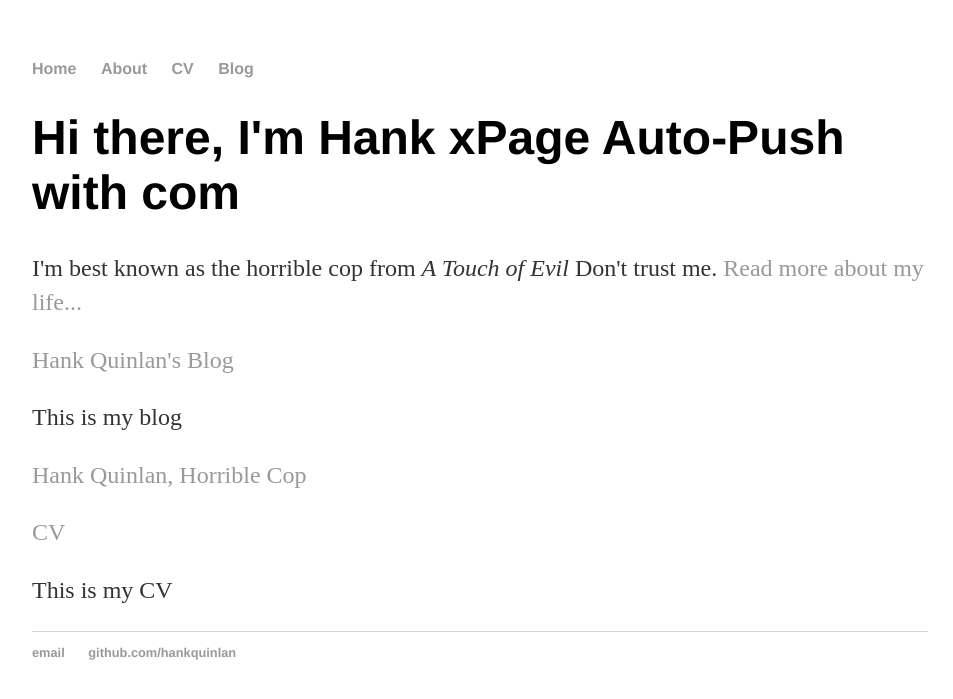
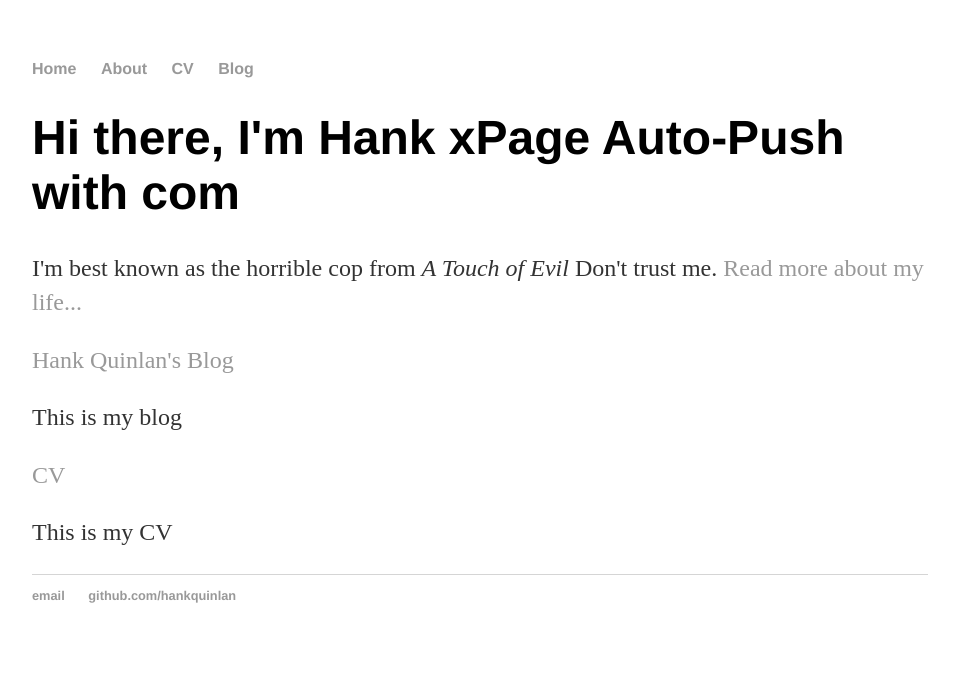
Before and after one commit to cse-dai/cse-dai.github.io, a Jekyll site: the page built from index.html, in a window 1280 px wide. Shown: the top 699 px of the page, without its empty margins (160-1113 px from the left). Built offline with Jekyll 4.4.1, drawn with Linux system fonts in a browser that asks for light colours.

Commit message:
dsfdsfdsfdsf

```diff
--- a/index.html
+++ b/index.html
@@ -8,8 +8,11 @@ title: Hank Quinlan, Horrible Cop
 </div>
 
 {% for page in site.pages %}
-	<p><a ahref="{{page.url}}">{{page.title}}</a></p>
+
+	{% if page.url != '/' %}
+	<p><a href="{{page.url}}">{{page.title}}</a></p>
 	<p>{{page.abstract}}</p>
+	{% endif %}
 {% endfor %}
 
 
```
